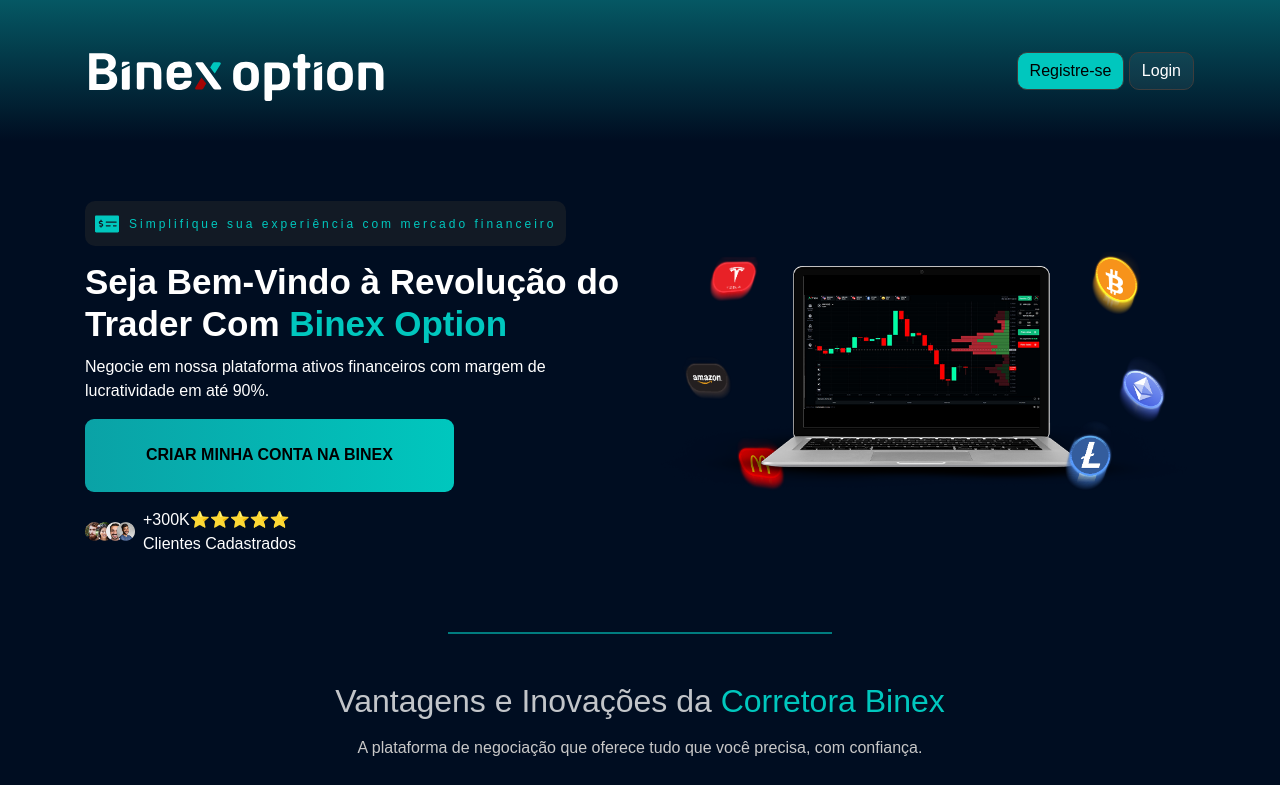
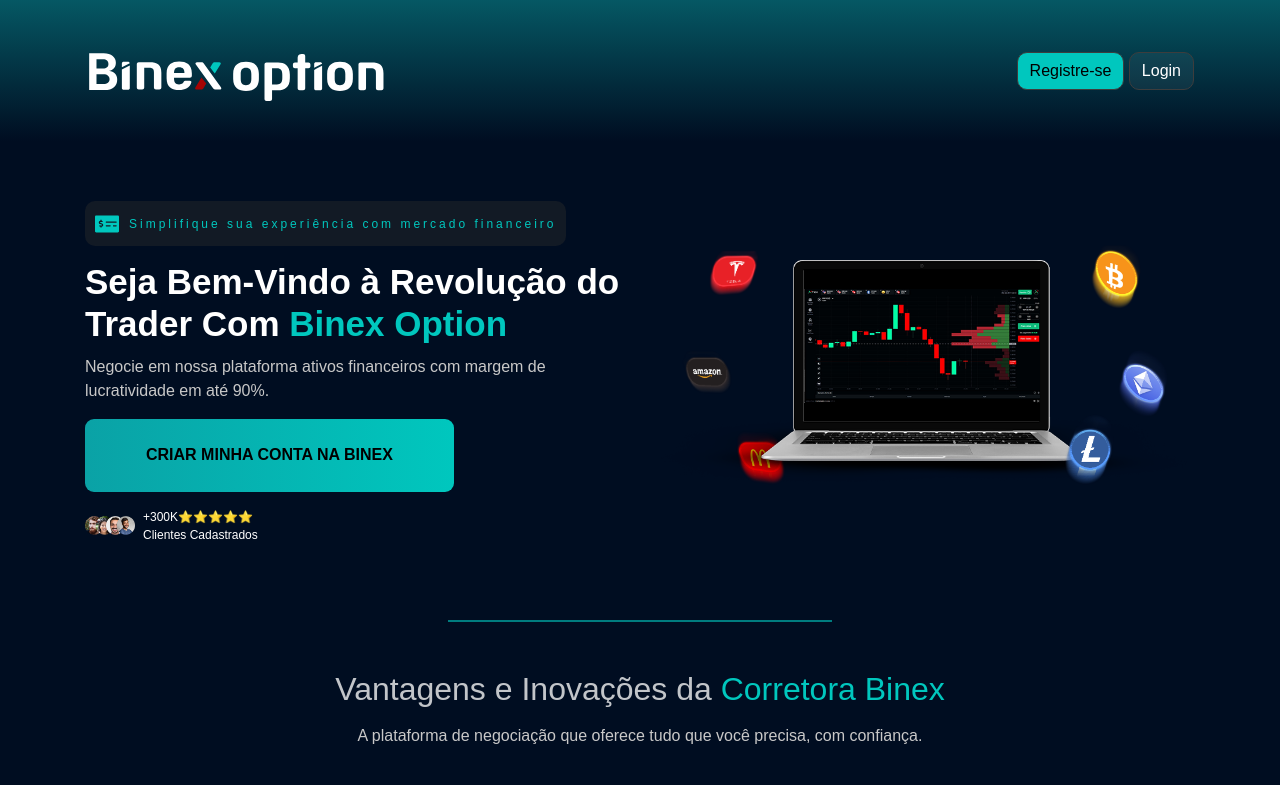
Before and after one commit to CaioAbra/binexOption, a plain HTML site: page index.html in a window 1280 px wide. Shown: the top 785 px of the page. Drawn offline with Linux system fonts and the light colour scheme; a web font is replaced by a local one.

Commit message:
perfume hero

```diff
--- a/scss/layout/_hero.scss
+++ b/scss/layout/_hero.scss
@@ -20,7 +20,7 @@
     .description {
         font-size: 1rem;
         margin-top: 10px;
-        color: lighten(#ffffff, 20%);
+        color: #c8c8c8;
     }
 
     .btn-cta {
@@ -55,7 +55,7 @@
     .clients {
         display: flex;
         align-items: center;
-        font-size: 1rem;
+        font-size: 12px;
         margin-top: 15px;
 
         img {
```
Also changed, not shown: css/main.css.
